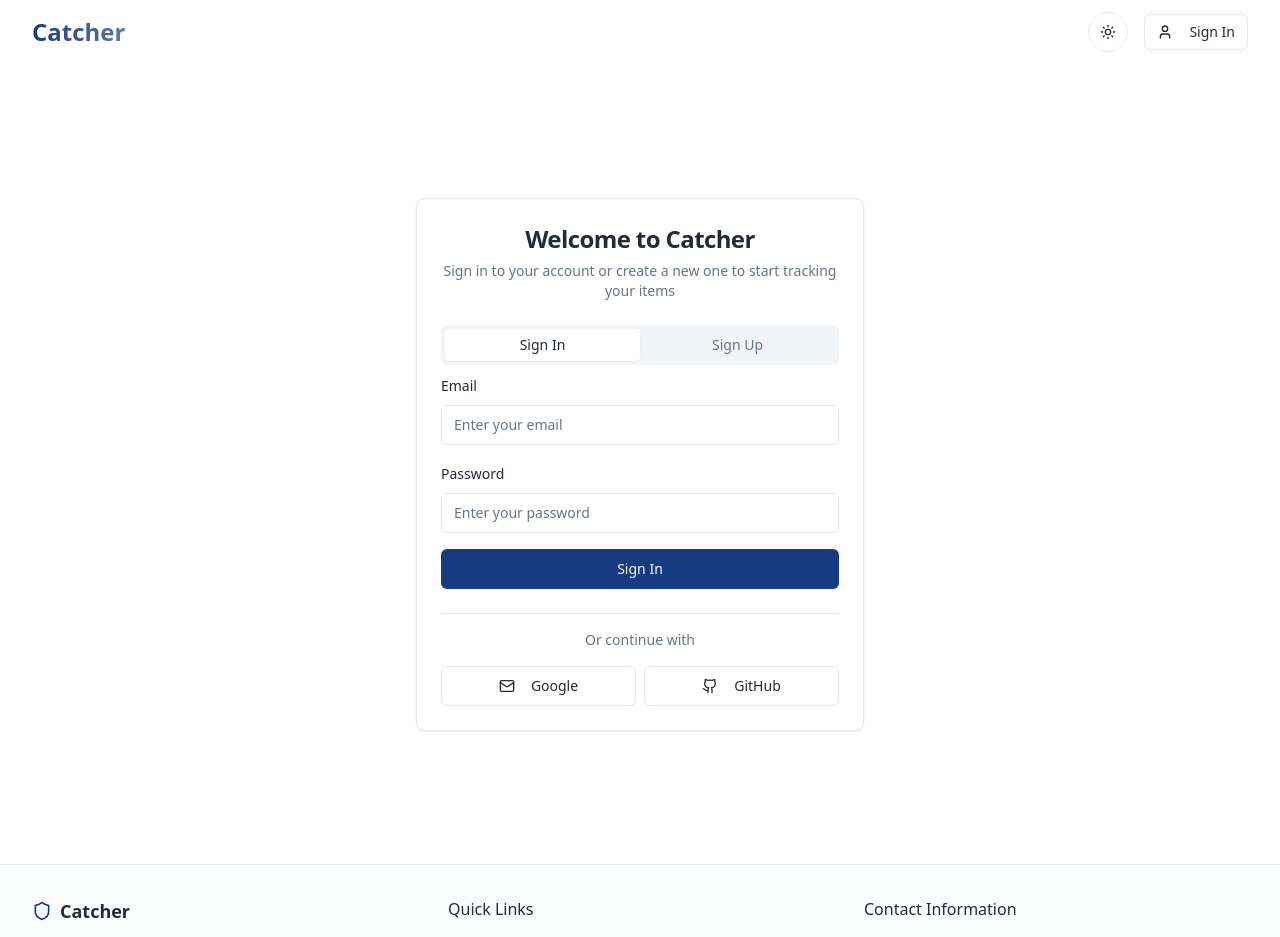
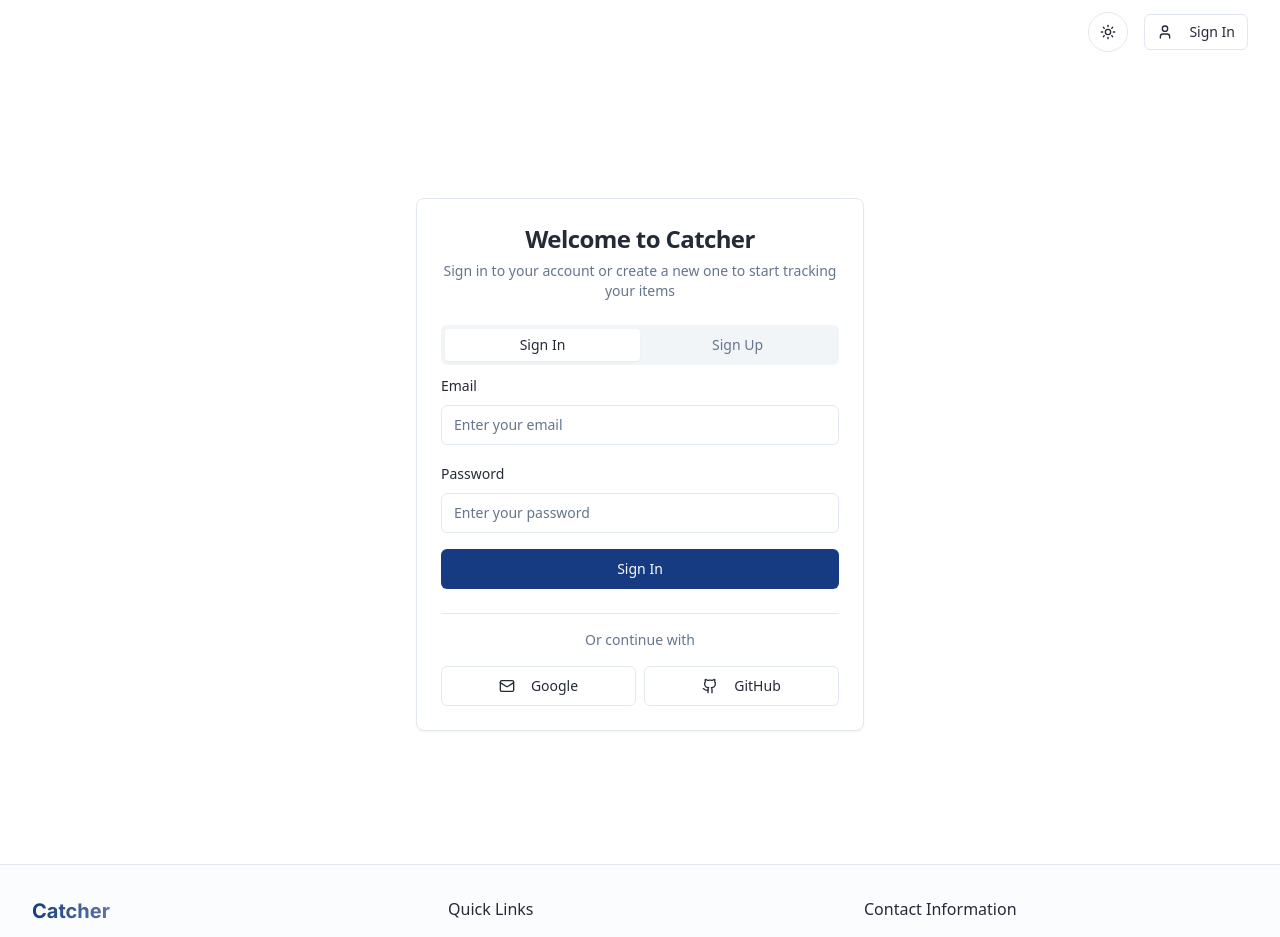
Before and after one commit to TemidayoVictor/catcher-app, a React (Vite) app: page /auth in a window 1280 px wide. Shown: the top 937 px of the page. Built offline with nearby package versions, Linux system fonts and the light colour scheme.

Commit message:
Update header and footer logo
Change the logo in the footer to text and update the header logo color and font.

```diff
--- a/index.html
+++ b/index.html
@@ -3,6 +3,9 @@
   <head>
     <meta charset="UTF-8" />
     <meta name="viewport" content="width=device-width, initial-scale=1.0" />
+    <link rel="preconnect" href="https://fonts.googleapis.com">
+    <link rel="preconnect" href="https://fonts.gstatic.com" crossorigin>
+    <link href="https://fonts.googleapis.com/css2?family=Inter:wght@400;500;600;700&display=swap" rel="stylesheet">
     <link rel="icon" href="/src/assets/logo.png" type="image/png">
     <title>Catcher</title>
     <meta name="description" content="Secure Item Registry and Theft Prevention" />
--- a/src/components/footer.tsx
+++ b/src/components/footer.tsx
@@ -8,9 +8,10 @@ export function Footer() {
       <div className="container mx-auto px-4 sm:px-6 lg:px-8">
         <div className="grid grid-cols-1 md:grid-cols-3 gap-8">
           <div>
-            <h3 className="font-bold text-lg mb-4 flex items-center">
-              <Shield className="mr-2 h-5 w-5 text-primary" />
-              Catcher
+            <h3 className="font-bold text-lg mb-4 flex items-center font-inter">
+              <span className="font-bold text-xl bg-gradient-to-r from-primary to-primary/70 bg-clip-text text-transparent">
+                Catcher
+              </span>
             </h3>
             <p className="text-sm text-muted-foreground">
               A secure platform to register your valuables and help prevent the purchase of stolen items.
--- a/src/components/nav-bar.tsx
+++ b/src/components/nav-bar.tsx
@@ -46,7 +46,7 @@ export function NavBar() {
         <div className="flex items-center justify-between h-16">
           {/* Logo */}
           <NavLink to="/" className="flex items-center">
-            <span className="font-bold text-2xl bg-gradient-to-r from-primary to-primary/70 bg-clip-text text-transparent">
+            <span className="font-bold text-2xl text-white font-inter tracking-tight">
               Catcher
             </span>
           </NavLink>
--- a/tailwind.config.ts
+++ b/tailwind.config.ts
@@ -18,6 +18,9 @@ export default {
 			}
 		},
 		extend: {
+			fontFamily: {
+				'inter': ['Inter', 'sans-serif'],
+			},
 			colors: {
 				border: 'hsl(var(--border))',
 				input: 'hsl(var(--input))',
```
